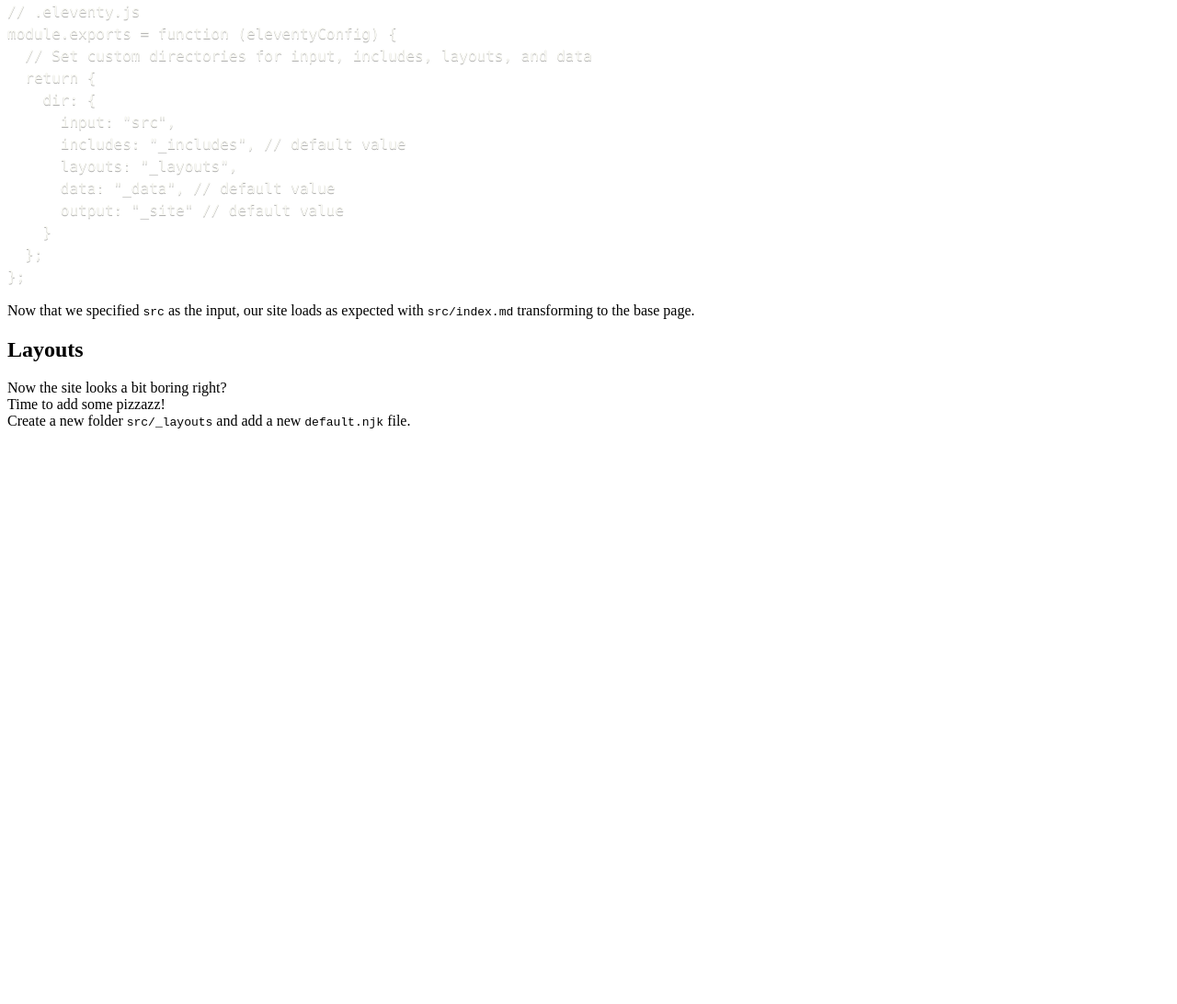
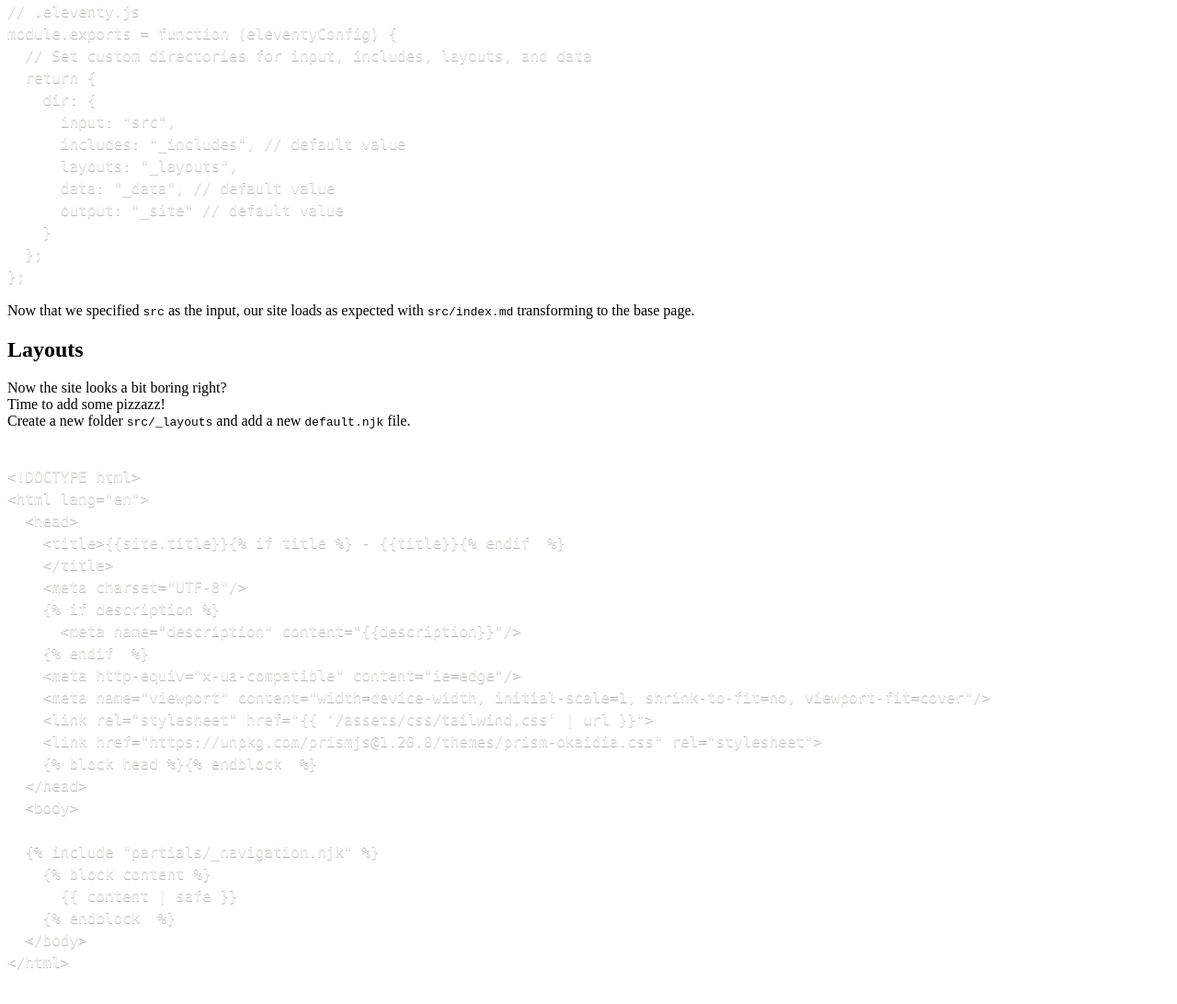
Before and after one commit to mkoelle/com.mkoelle, an Eleventy site: page src/guides/web/build-a-site-with-11ty.md in a window 1280 px wide. Shown: the part 1265-2357 px from the top of the page at 92% size. Before the commit the page ends 1748 px from the top, so only its background shows below. Built offline with nearby package versions, Linux system fonts and the light colour scheme; Eleventy itself is replaced by a stand-in of ours; code samples lack their colours; files that its build step writes are made by us from their sources.

Commit message:
add liquid example

````diff
--- a/src/guides/web/build-a-site-with-11ty.md
+++ b/src/guides/web/build-a-site-with-11ty.md
@@ -90,3 +90,31 @@ Now that we specified `src` as the input, our site loads as expected with `src/i
 Now the site looks a bit boring right?
 Time to add some pizzazz!
 Create a new folder `src/_layouts` and add a new `default.njk` file.
+
+```liquid
+{% raw %}
+<!DOCTYPE html>
+<html lang="en">
+  <head>
+    <title>{{site.title}}{% if title %} - {{title}}{% endif %}
+    </title>
+    <meta charset="UTF-8"/>
+    {% if description %}
+      <meta name="description" content="{{description}}"/>
+    {% endif %}
+    <meta http-equiv="x-ua-compatible" content="ie=edge"/>
+    <meta name="viewport" content="width=device-width, initial-scale=1, shrink-to-fit=no, viewport-fit=cover"/>
+    <link rel="stylesheet" href="{{ '/assets/css/tailwind.css' | url }}">
+    <link href="https://unpkg.com/prismjs@1.20.0/themes/prism-okaidia.css" rel="stylesheet">
+    {% block head %}{% endblock %}
+  </head>
+  <body>
+
+  {% include "partials/_navigation.njk" %}
+    {% block content %}
+      {{ content | safe }}
+    {% endblock %}
+  </body>
+</html>
+{% endraw %}
+```
````
